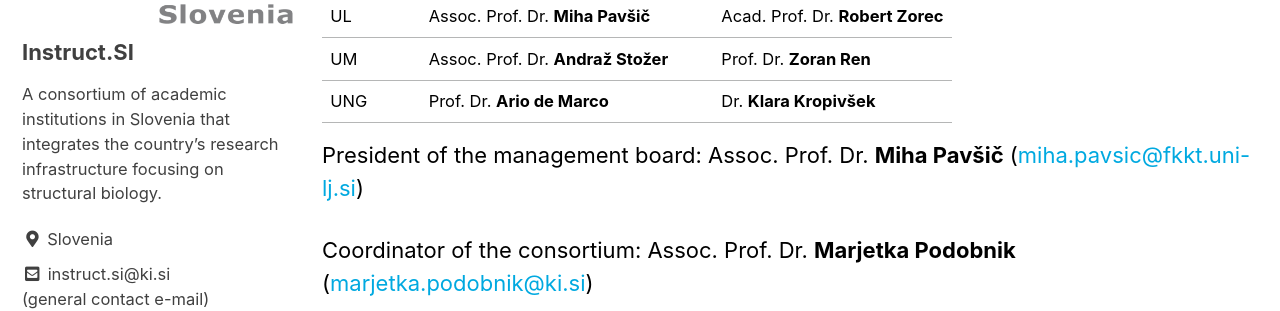
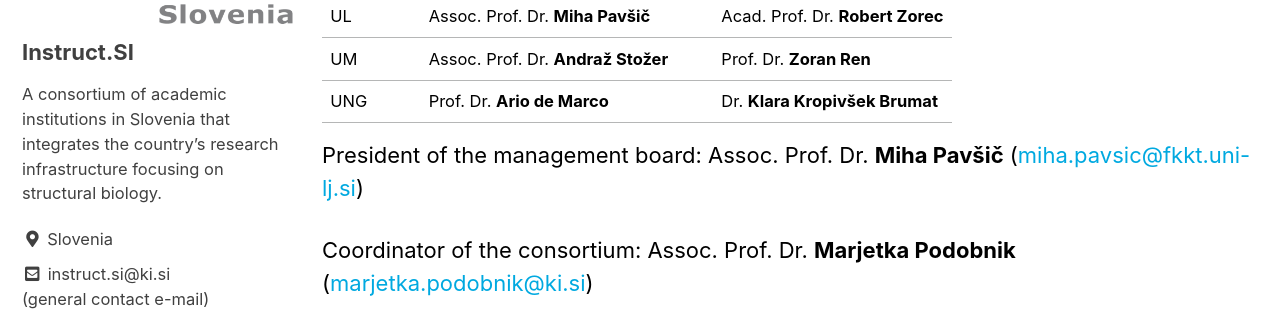
Before and after one commit to InstructSI/instructsi.github.io, a Jekyll site: the page built from _pages/about.md, in a window 1280 px wide and 900 px high, scrolled down 2080 px. Shown: the part 169-480 px from the top of the window. Built offline with Jekyll 4.4.1, drawn with Linux system fonts in a browser that asks for light colours; cached includes are drawn as plain includes.

Commit message:
Correction (surname)

```diff
--- a/_pages/about.md
+++ b/_pages/about.md
@@ -61,7 +61,7 @@
 | NIB 	| Prof. Dr. **Maruša Pompe Novak** 	| Prof. Dr. **Kristina Gruden**  |
 | UL 	| Assoc. Prof. Dr. **Miha Pavšič** 	| Acad. Prof. Dr. **Robert Zorec** 	|
 | UM 	| Assoc. Prof. Dr. **Andraž Stožer** 	| Prof. Dr. **Zoran Ren** 	|
-| UNG 	| Prof. Dr. **Ario de Marco** 	| Dr. **Klara Kropivšek** 	|
+| UNG 	| Prof. Dr. **Ario de Marco** 	| Dr. **Klara Kropivšek Brumat** 	|
 
 President of the management board: Assoc. Prof. Dr. **Miha Pavšič** (<a class="email-link" data-user="miha.pavsic" data-domain="fkkt.uni-lj.si">[email protected]</a>)
 
```
